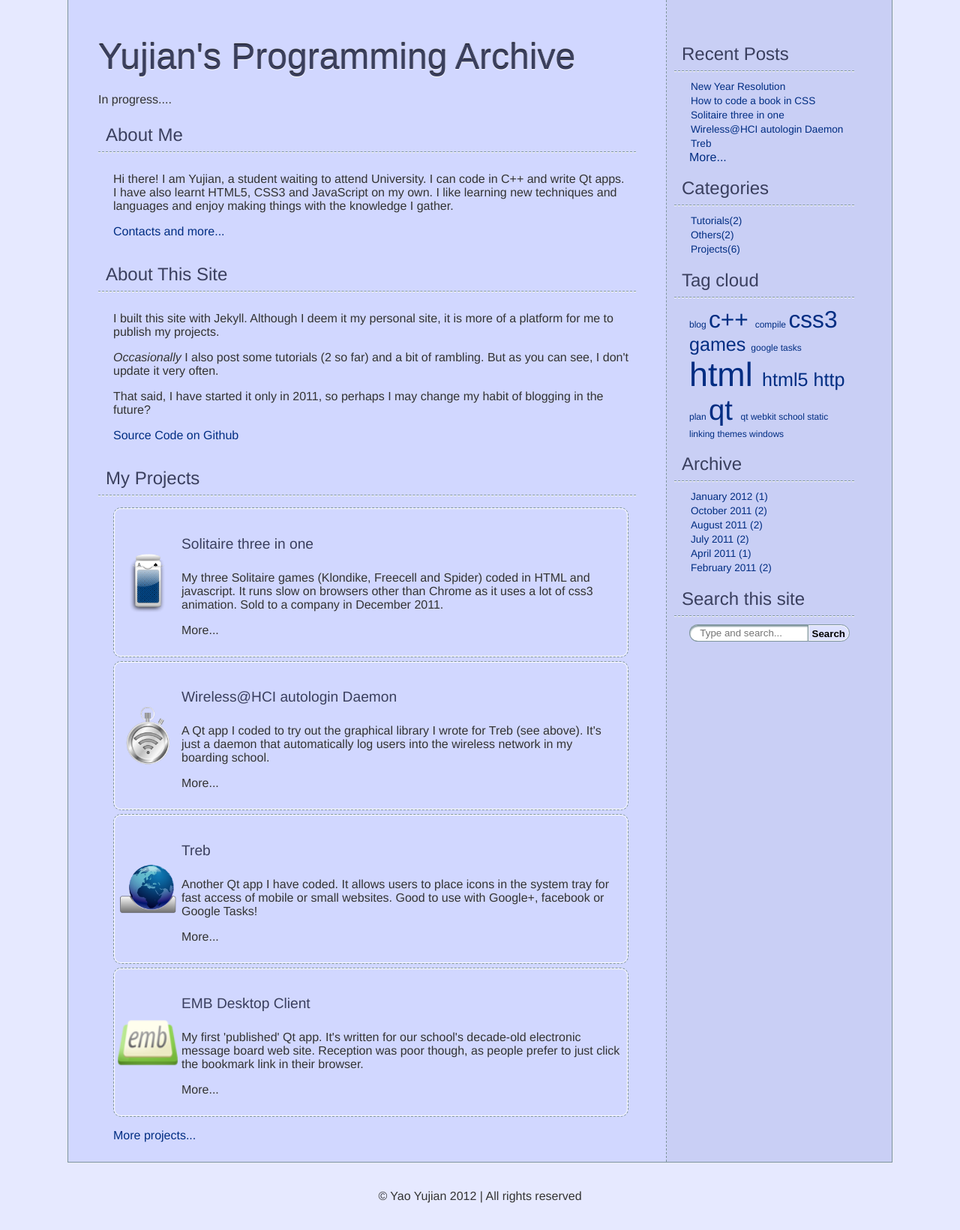
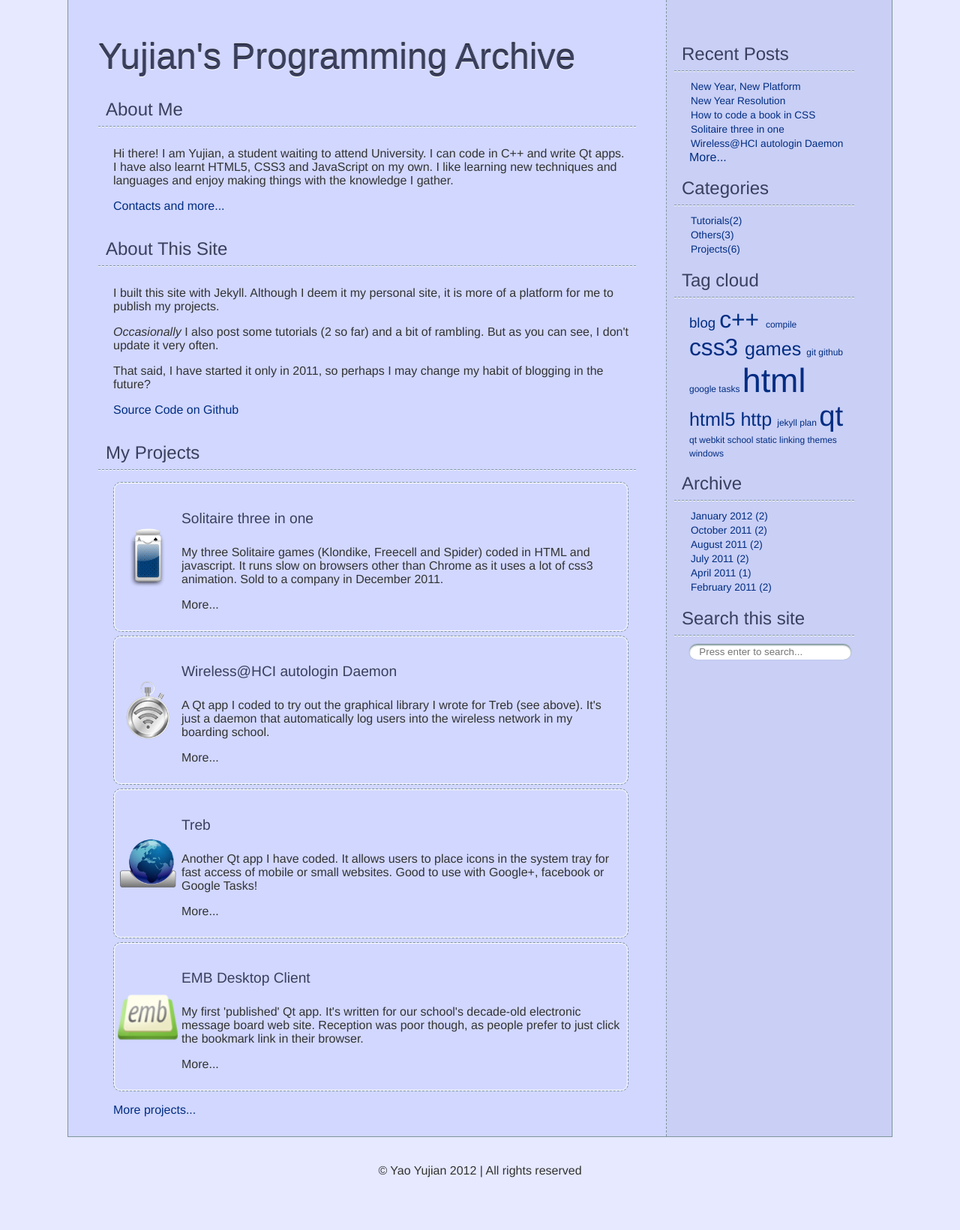
Before and after one commit to yyjhao/yyjhao.github.com, a Jekyll site: the page built from index.html, in a window 1280 px wide. Shown: the whole page at 75% size. Built offline with Jekyll 4.4.1, drawn with Linux system fonts in a browser that asks for light colours; some web fonts are replaced; the list of posts is cut into pages by our own code; comment, search, counter and statistics services are not loaded; after the commit the page ends 1607 px from its top, so only the background shows below that.

```diff
--- a/_includes/searchbox.html
+++ b/_includes/searchbox.html
@@ -1,23 +1,17 @@
 <style>
 	.search-box{
-		position: relative;
 		border-color: #7F959C;
 	}
 
 	#search-input{
-		margin: 0;
+		margin: 0 auto;
 		border-radius: 1em;
+		border: none;
 		appearance: none;
-		border: 1px solid;
 		padding: 3px 1em;
-		box-shadow: inset 0 2px 2px #7F959C;
+		box-shadow: inset 0 2px 2px #7F959C, 0 0 1px #7F959C;
 		display: inline-block;
-		width: 75%;
-		box-sizing: border-box;
-		border-top-right-radius: 0;
-		border-bottom-right-radius: 0;
-		border-right:none;
-		border-color: inherit;
+		width: 90%;
 	}
 
 
@@ -31,37 +25,14 @@
 		-moz-outline-style: none;
 		outline: 0;
 	}
-
-
-	#search-button{
-		display: inline-block;
-		appearance: none;
-		border: 1px solid;
-		border-radius: 1em;
-		border-top-left-radius: 0;
-		border-bottom-left-radius: 0;
-		position: absolute;
-		left: 75%;
-		right: 0;
-		top: 0;
-		height: 100%;
-		padding: 0;
-		padding-top: 3px;
-		box-align: baseline;
-		border-color: inherit;
-	}
 </style>
 <div class='search-box'>
-	<input type='text' id='search-input' placeholder="Type and search..." />
-	<button id='search-button' class='downbutton' >Search</button>
+	<input type='text' id='search-input' placeholder="Press enter to search..." />
 	<script type='text/javascript'>
-		$('#search-button').click(function(){
-			if($('#search-box').val())
-				window.open('http://www.google.com/search?q=site:yjyao.com '+$('#search-box').val());
-		});
 		$("#search-input").keyup(function(event){
-			if(event.keyCode == 13){
-				$("#search-button").click();
+			console.log(event.keyCode);
+			if(event.keyCode == 13&& $(this).val()){
+				window.open('http://www.google.com/search?q=site:yjyao.com '+$(this).val());
 			}
 		});
 	</script>
--- a/index.html
+++ b/index.html
@@ -3,7 +3,6 @@ layout: default
 ---
 <header class='no-border'>
 	<h1>Yujian's Programming Archive</h1>
-	<p>In progress....</p>
 </header>
 <div class='widget'>
 	<header>
```
Also changed, not shown: _posts/2012-01-31-new-year-new-platform.md (added, +43 -0 lines).
